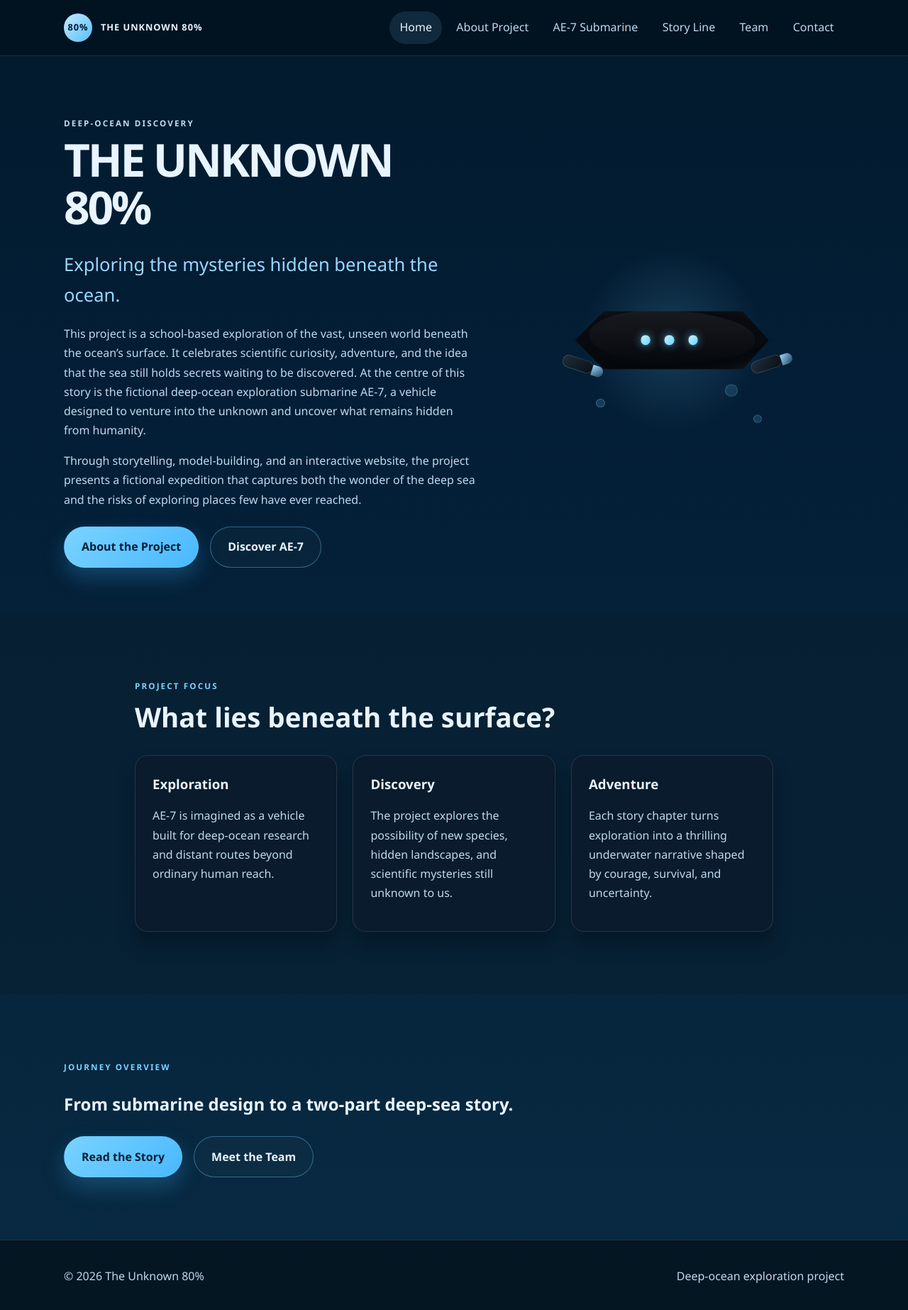
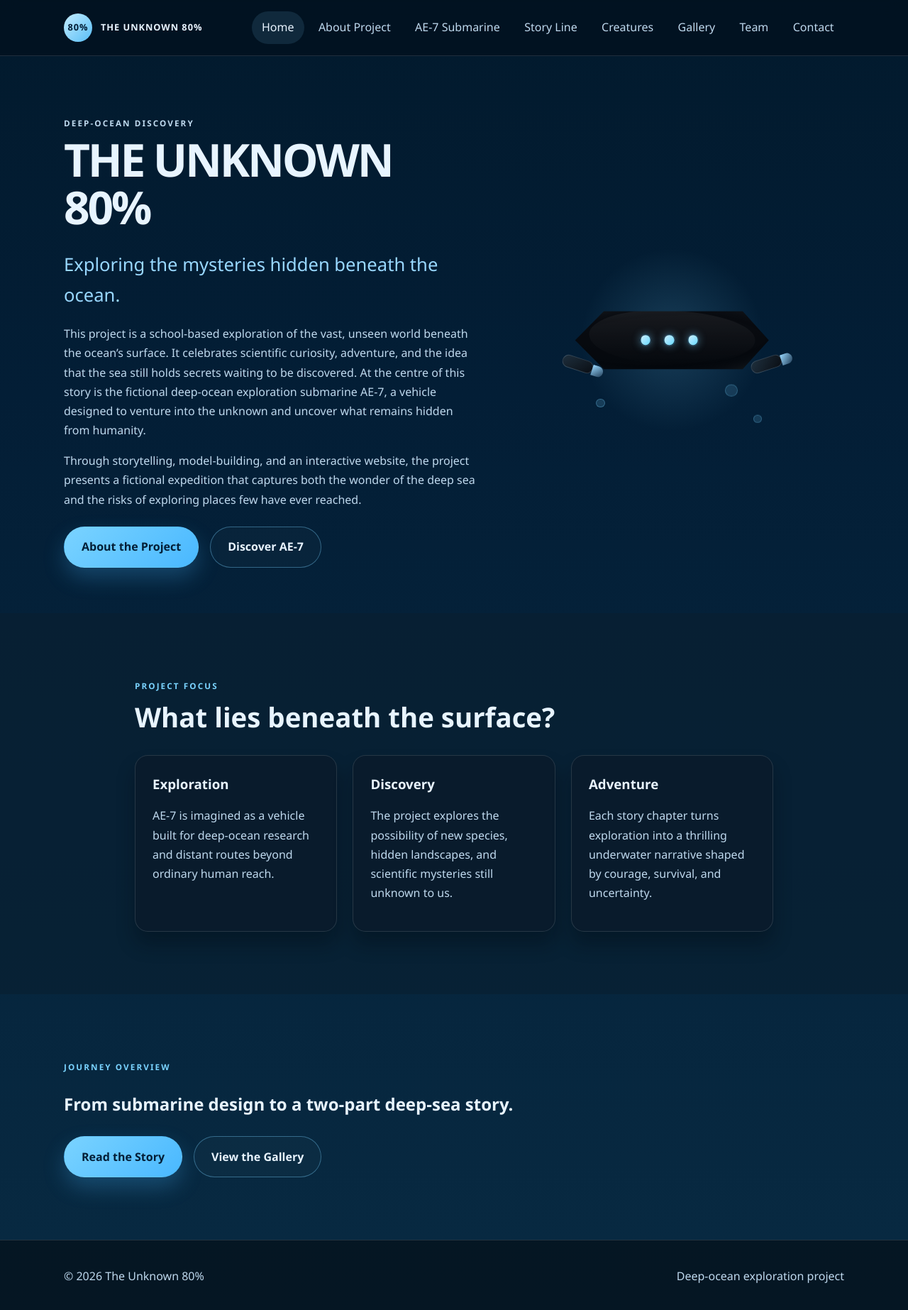
Before and after one commit to engmahmoudhawwash-star/phantomscript-, a plain HTML site: page index.html in a window 1280 px wide. Shown: the whole page at 71% size. Drawn offline with Linux system fonts and the light colour scheme.

Commit message:
Update the home page navigation and homepage content to match the project brief and include the additional sections.

```diff
--- a/index.html
+++ b/index.html
@@ -29,6 +29,8 @@
           <a href="about.html">About Project</a>
           <a href="submarine.html">AE-7 Submarine</a>
           <a href="story.html">Story Line</a>
+          <a href="creatures.html">Creatures</a>
+          <a href="gallery.html">Gallery</a>
           <a href="team.html">Team</a>
           <a href="contact.html">Contact</a>
         </nav>
@@ -109,7 +111,7 @@
           </div>
           <div class="cta-links">
             <a href="story.html" class="button primary">Read the Story</a>
-            <a href="team.html" class="button secondary">Meet the Team</a>
+            <a href="gallery.html" class="button secondary">View the Gallery</a>
           </div>
         </div>
       </section>
```
